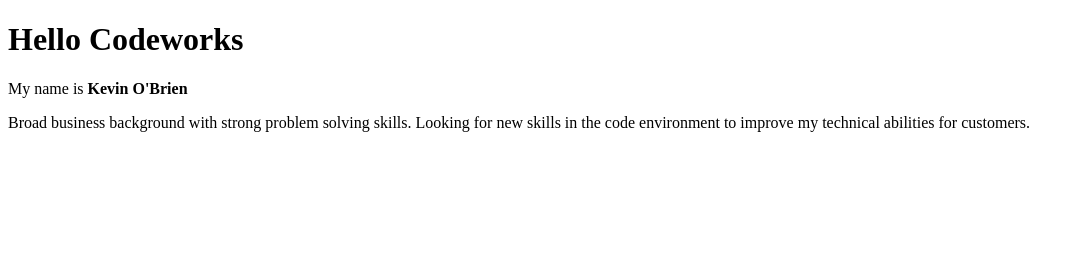
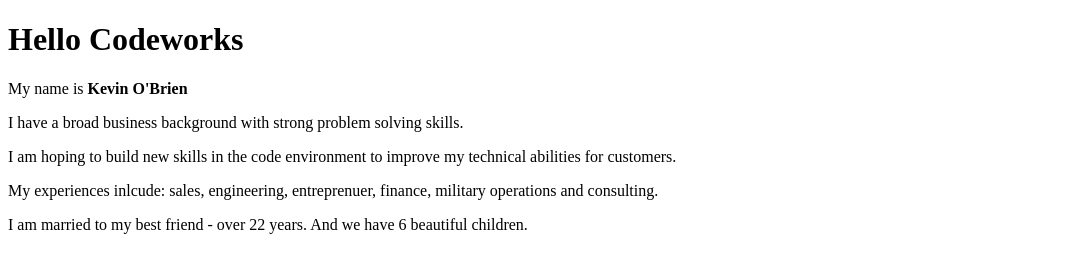
Before and after one commit to kobrien23/day-1, a plain HTML site: page index.html in a window 1280 px wide. Shown: the whole page, without its empty margins (0-1084 px from the left). Drawn offline with Linux system fonts and the light colour scheme.

Commit message:
updated bio

```diff
--- a/index.html
+++ b/index.html
@@ -9,7 +9,10 @@
 
 <p>My name is <strong>Kevin O'Brien</strong></p>
 
-<p>Broad business background with strong problem solving skills.  Looking for new skills in the code environment to improve my technical abilities for customers.</p>
+<p>I have a broad business background with strong problem solving skills.</p>
+<p>I am hoping to build new skills in the code environment to improve my technical abilities for customers.</p>
+<p>My experiences inlcude: sales, engineering, entreprenuer, finance, military operations and consulting. </p>
+<p>I am married to my best friend - over 22 years.  And we have 6 beautiful children. </p>
 
 </body>
 </html>
```
